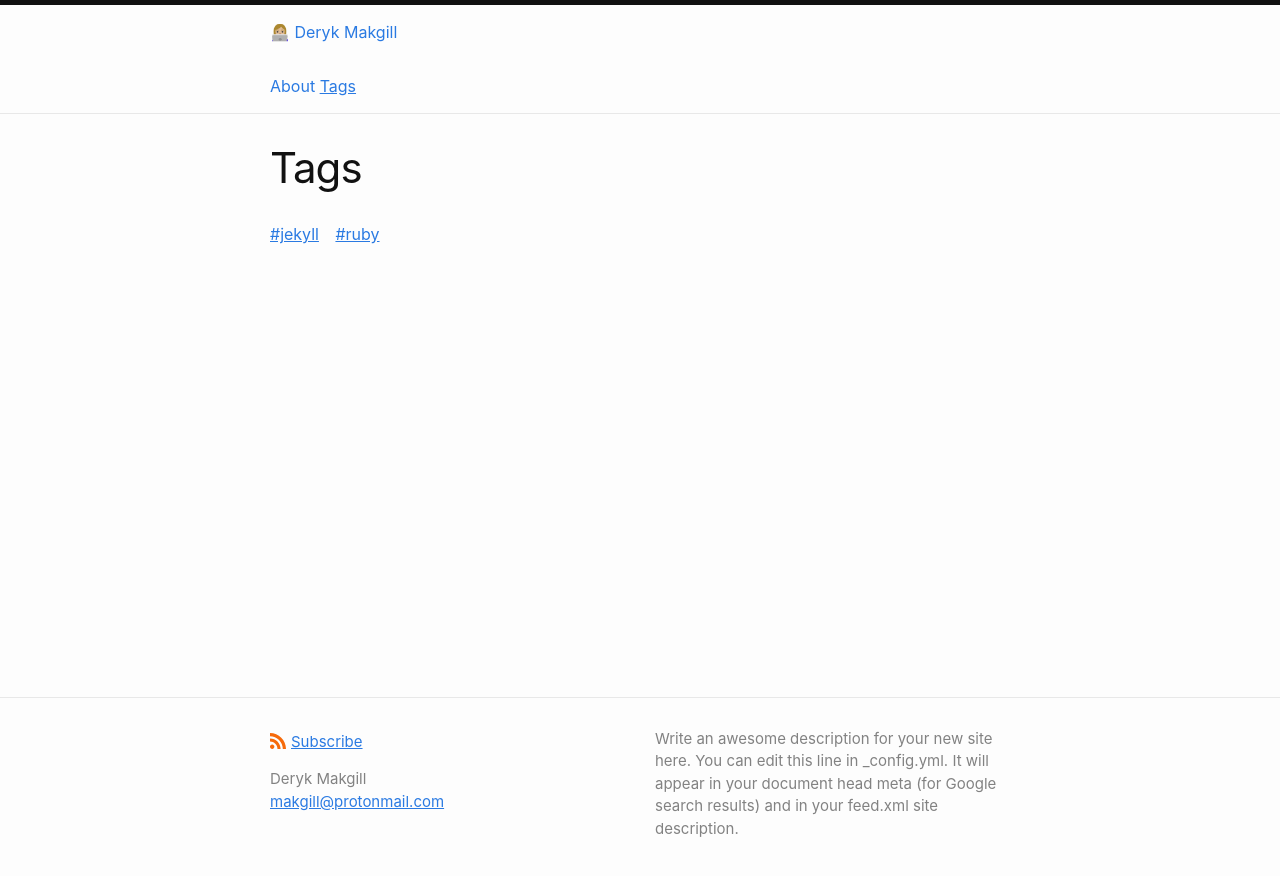
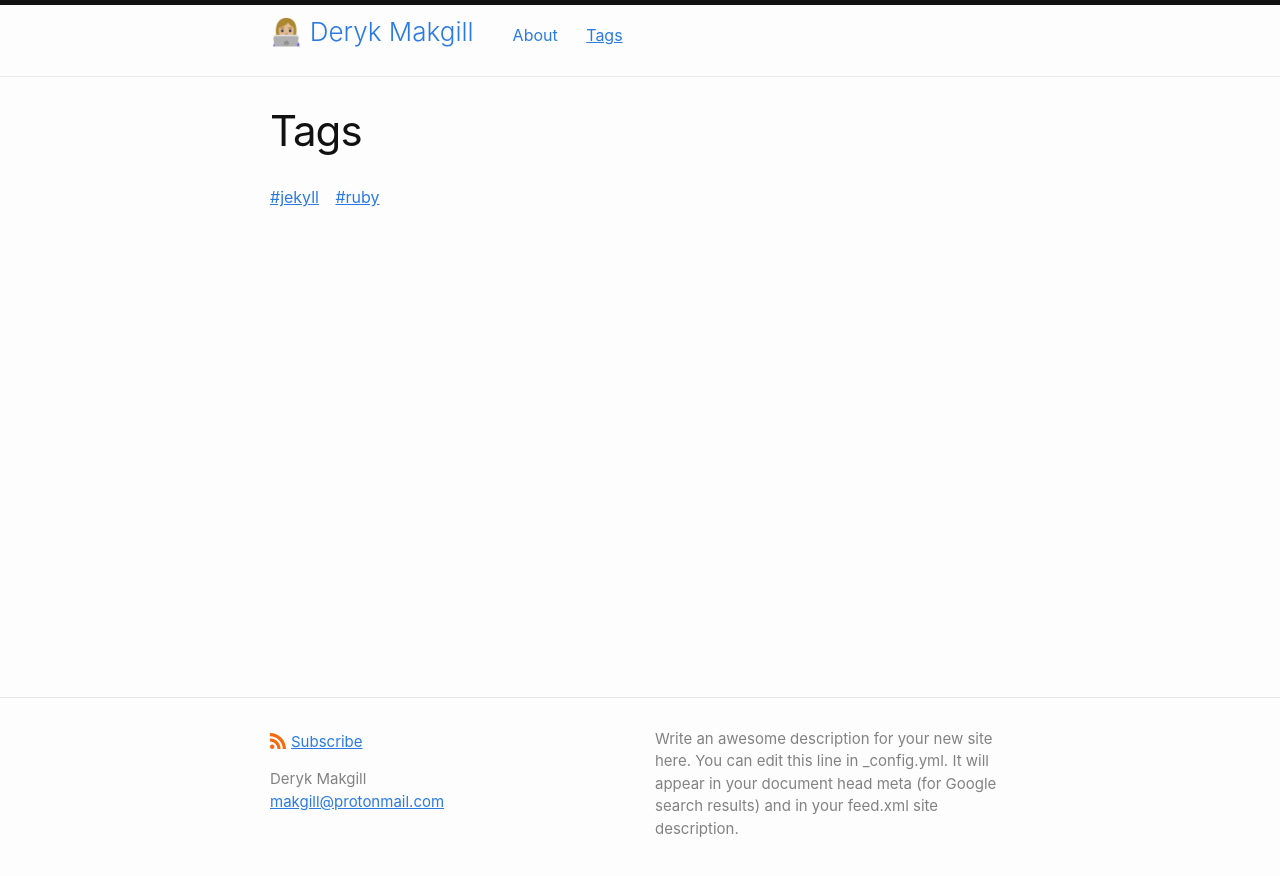
Before and after one commit to derykmakgill/krawisz, a Jekyll site: the page built from tags.html, in a window 1280 px wide. Shown: the top 876 px of the page. Built offline with Jekyll 4.4.1, drawn with Linux system fonts in a browser that asks for light colours.

Commit message:
Update head.html

```diff
--- a/_includes/head.html
+++ b/_includes/head.html
@@ -19,6 +19,18 @@
   margin-bottom: 5px;
   }
 
+  .nav-inner{display:inline-block;margin-bottom:14px}nav .title{font-size:26px;font-weight:300;line-height:54px;margin-bottom:0}
+
+nav a:not(:last-child) {
+    margin-right: 1.5em;
+}
+nav .title {
+    font-size: 26px;
+    font-weight: 300;
+    line-height: 54px;
+    margin-bottom: 0;
+}
+
   </style>
   {%- feed_meta -%}
 
```
